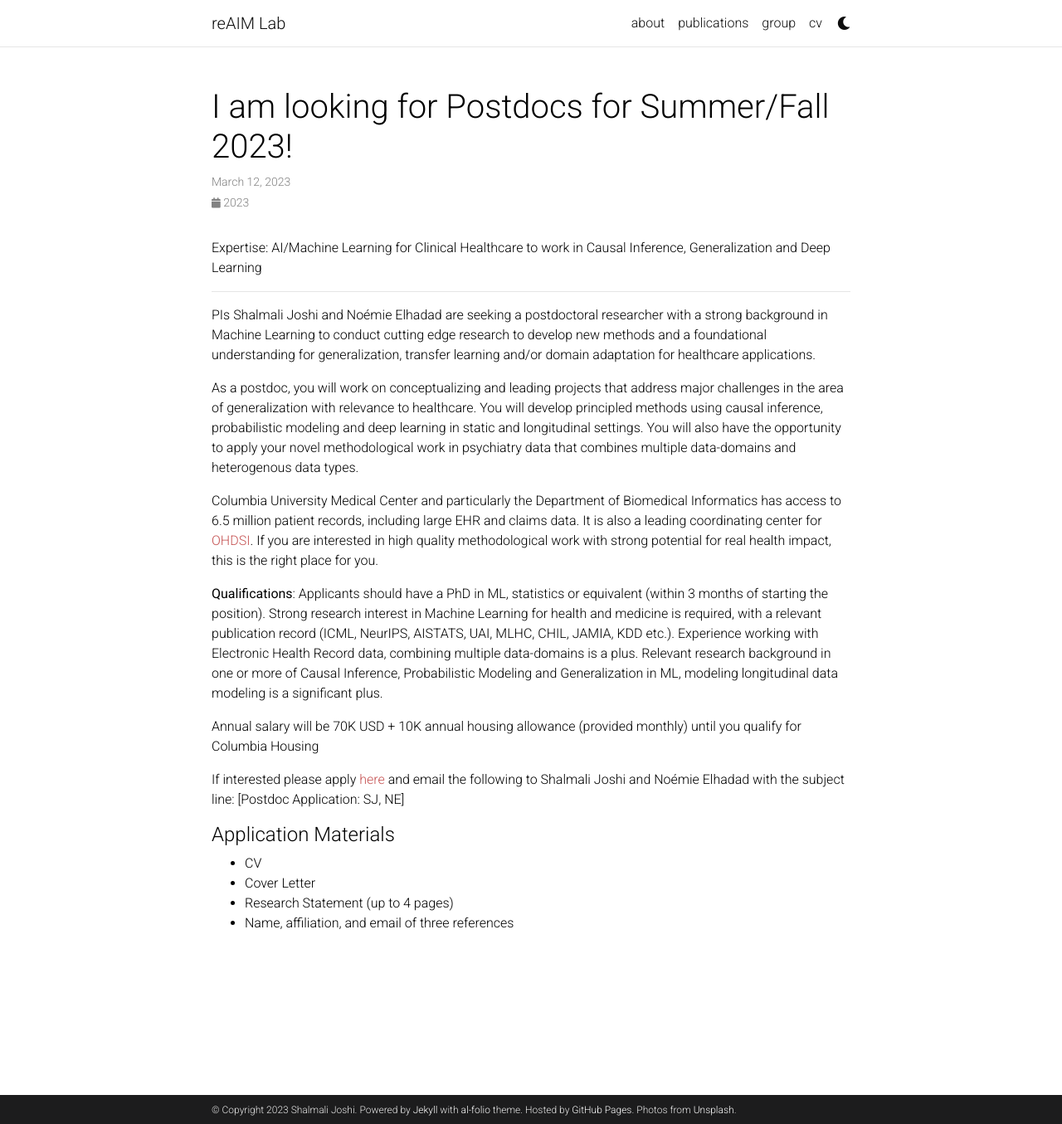
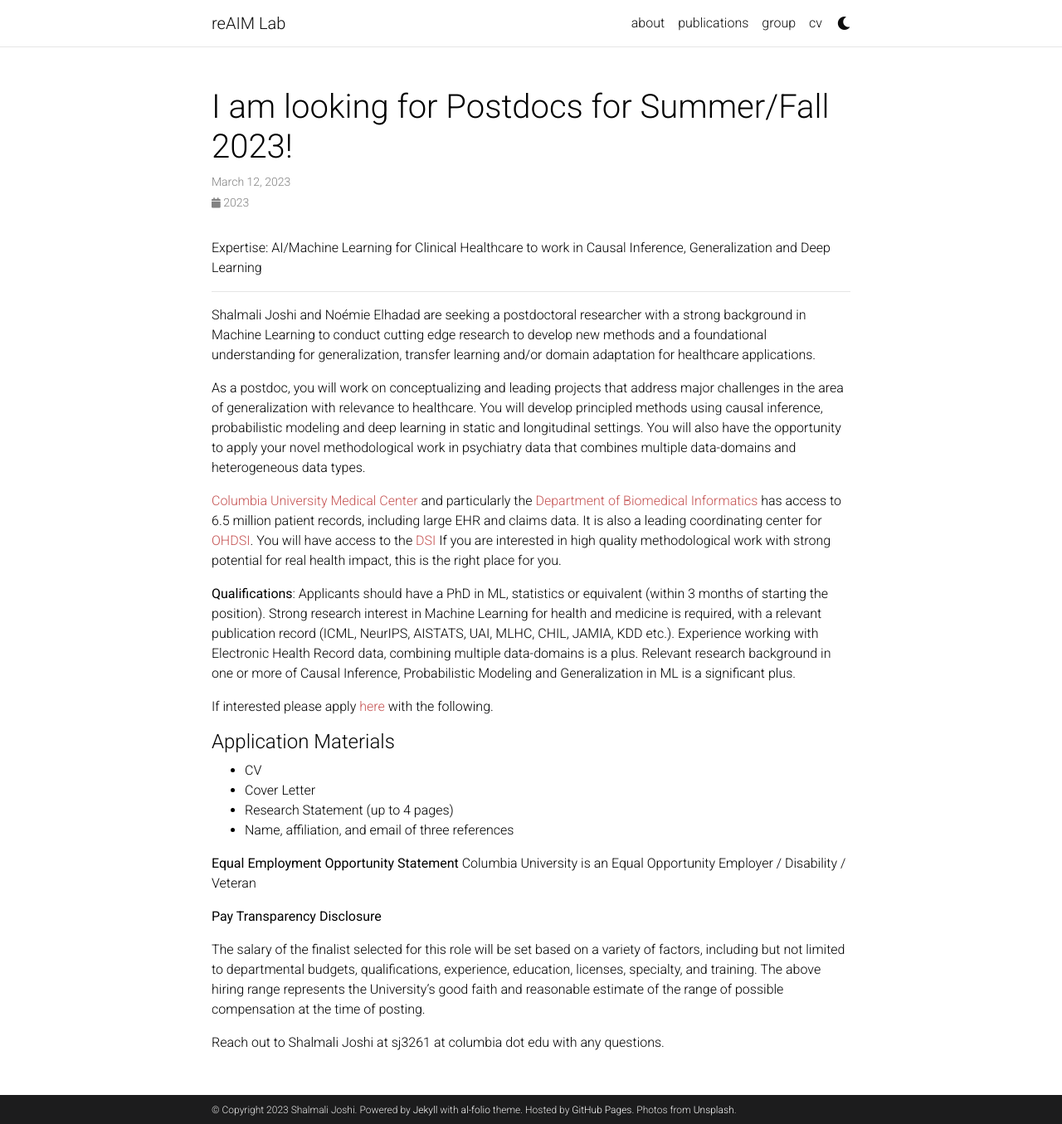
Before and after one commit to shalmalijoshi/reAIM, a Jekyll site: the page built from _news/announcement_2.md, in a window 1280 px wide and 1355 px high. Shown: the whole window at 83% size. Built offline with Jekyll 4.4.1, drawn with Linux system fonts in a browser that asks for light colours; comment, search, counter and statistics services are not loaded; a style sheet for code colours, icons or effects is not loaded.

Commit message:
postdoc ad fixes

```diff
--- a/_news/announcement_2.md
+++ b/_news/announcement_2.md
@@ -10,18 +10,17 @@ Expertise: AI/Machine Learning for Clinical Healthcare to work in Causal Inferen
 ***
 
 
-PIs Shalmali Joshi and Noémie Elhadad are seeking a postdoctoral researcher with a strong background in Machine Learning to conduct cutting edge research to develop new methods and a foundational understanding for generalization, transfer learning and/or domain adaptation for healthcare applications.
+Shalmali Joshi and Noémie Elhadad are seeking a postdoctoral researcher with a strong background in Machine Learning to conduct cutting edge research to develop new methods and a foundational understanding for generalization, transfer learning and/or domain adaptation for healthcare applications.
 
-As a postdoc, you will work on conceptualizing and leading projects that address major challenges in the area of generalization with relevance to healthcare. You will develop principled methods using causal inference, probabilistic modeling and deep learning in static and longitudinal settings. You will also have the opportunity to apply your novel methodological work in psychiatry data that combines multiple data-domains and heterogenous data types.
+As a postdoc, you will work on conceptualizing and leading projects that address major challenges in the area of generalization with relevance to healthcare. You will develop principled methods using causal inference, probabilistic modeling and deep learning in static and longitudinal settings. You will also have the opportunity to apply your novel methodological work in psychiatry data that combines multiple data-domains and heterogeneous data types.
 
-Columbia University Medical Center and particularly the Department of Biomedical Informatics has access to 6.5 million patient records, including large EHR and claims data. It is also a leading coordinating center for [OHDSI](https://www.ohdsi.org/). If you are interested in high quality methodological work with strong potential for real health impact, this is the right place for you.
+[Columbia University Medical Center](https://www.cuimc.columbia.edu/) and particularly the [Department of Biomedical Informatics](https://www.dbmi.columbia.edu/) has access to 6.5 million patient records, including large EHR and claims data. It is also a leading coordinating center for [OHDSI](https://www.ohdsi.org/). You will have access to the [DSI](https://datascience.columbia.edu/) If you are interested in high quality methodological work with strong potential for real health impact, this is the right place for you.
 
 <b>Qualifications</b>:
-Applicants should have a PhD in ML, statistics or equivalent (within 3 months of starting the position). Strong research interest in Machine Learning for health and medicine is required, with a relevant publication record (ICML, NeurIPS, AISTATS, UAI, MLHC, CHIL, JAMIA, KDD etc.). Experience working with Electronic Health Record data, combining multiple data-domains is a plus. Relevant research background in one or more of Causal Inference, Probabilistic Modeling and Generalization in ML, modeling longitudinal data modeling is a significant plus.
+Applicants should have a PhD in ML, statistics or equivalent (within 3 months of starting the position). Strong research interest in Machine Learning for health and medicine is required, with a relevant publication record (ICML, NeurIPS, AISTATS, UAI, MLHC, CHIL, JAMIA, KDD etc.). Experience working with Electronic Health Record data, combining multiple data-domains is a plus. Relevant research background in one or more of Causal Inference, Probabilistic Modeling and Generalization in ML is a significant plus.
 
-Annual salary will be 70K USD + 10K annual housing allowance (provided monthly) until you qualify for Columbia Housing
 
-If interested please apply [here](https://academic.careers.columbia.edu/#!/112800) and email the following to Shalmali Joshi and Noémie Elhadad with the subject line: \[Postdoc Application: SJ, NE\]
+If interested please apply [here](https://academic.careers.columbia.edu/#!/112800) with the following.
 #### Application Materials
 <ul>
     <li>CV</li>
@@ -29,3 +28,12 @@ If interested please apply [here](https://academic.careers.columbia.edu/#!/11280
     <li>Research Statement (up to 4 pages)</li>
     <li>Name, affiliation, and email of three references</li>
 </ul>
+
+<b>Equal Employment Opportunity Statement</b>
+Columbia University is an Equal Opportunity Employer / Disability / Veteran
+
+<b>Pay Transparency Disclosure</b>
+
+The salary of the finalist selected for this role will be set based on a variety of factors, including but not limited to departmental budgets, qualifications, experience, education, licenses, specialty, and training.  The above hiring range represents the University’s good faith and reasonable estimate of the range of possible compensation at the time of posting.
+
+Reach out to Shalmali Joshi at sj3261 at columbia dot edu with any questions.
```
